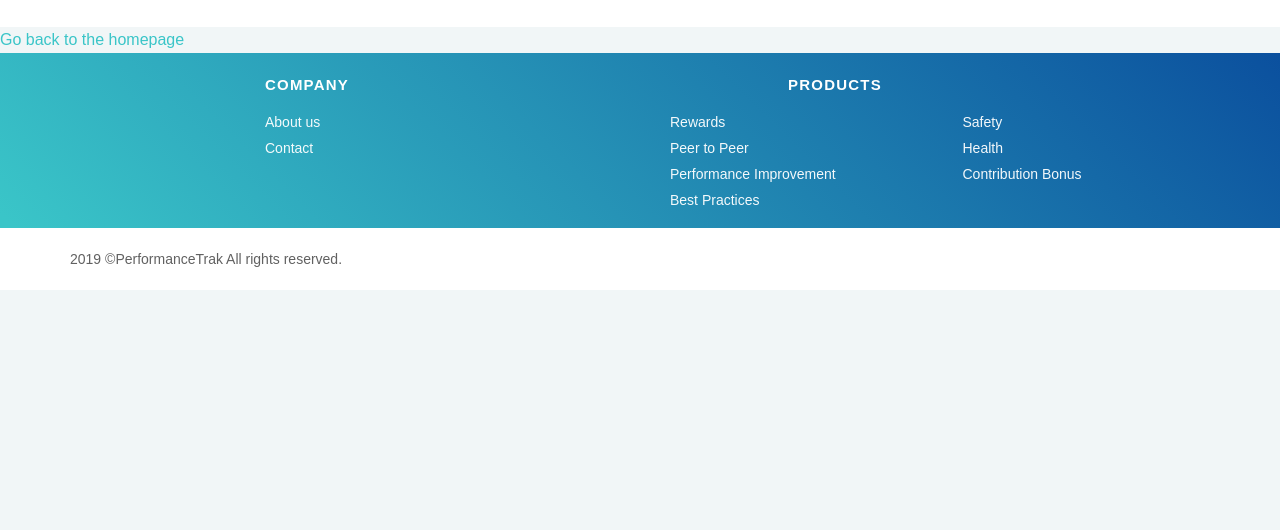
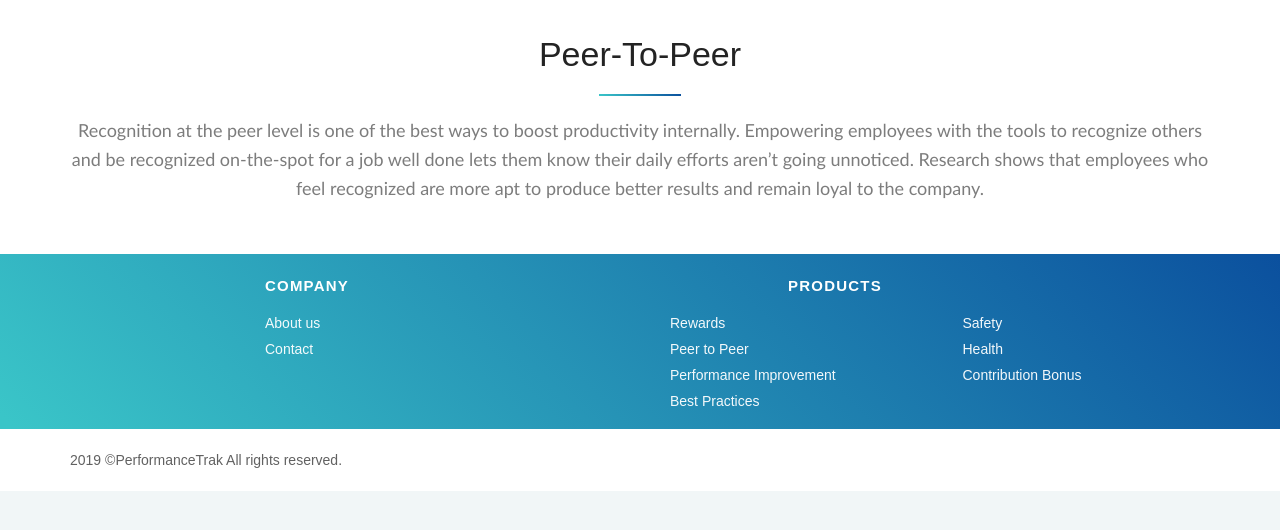
Before and after one commit to Schenz/PerformanceTrak, a Gatsby site in the folder web/: page /peertopeer in a window 1280 px wide. Shown: the part 78-608 px from the top of the page. Built offline with nearby package versions, Linux system fonts and the light colour scheme; Gatsby itself is replaced by a stand-in of ours.

Commit message:
create peer-to-peer content

```diff
--- a/web/src/pages/peertopeer.js
+++ b/web/src/pages/peertopeer.js
@@ -1,14 +1,29 @@
 import React from "react"
-import { Link } from "gatsby"
 
 import Layout from "../components/layout"
 import SEO from "../components/seo"
 
 const PeerToPeer = () => (
-  <Layout>
-    <SEO title="Peer To Peer" />
-    <Link to="/">Go back to the homepage</Link>
-  </Layout>
+    <Layout>
+        <SEO title="Peer To Peer" />
+        <section className="section overfree">
+            <div className="container">
+                <div className="section-title text-center">
+                    <h3>Peer-To-Peer</h3>
+                    <hr />
+                    <p className="lead">
+                        Recognition at the peer level is one of the best ways to
+                        boost productivity internally. Empowering employees with
+                        the tools to recognize others and be recognized
+                        on-the-spot for a job well done lets them know their
+                        daily efforts aren’t going unnoticed. Research shows
+                        that employees who feel recognized are more apt to
+                        produce better results and remain loyal to the company.
+                    </p>
+                </div>
+            </div>
+        </section>
+    </Layout>
 )
 
 export default PeerToPeer
```
